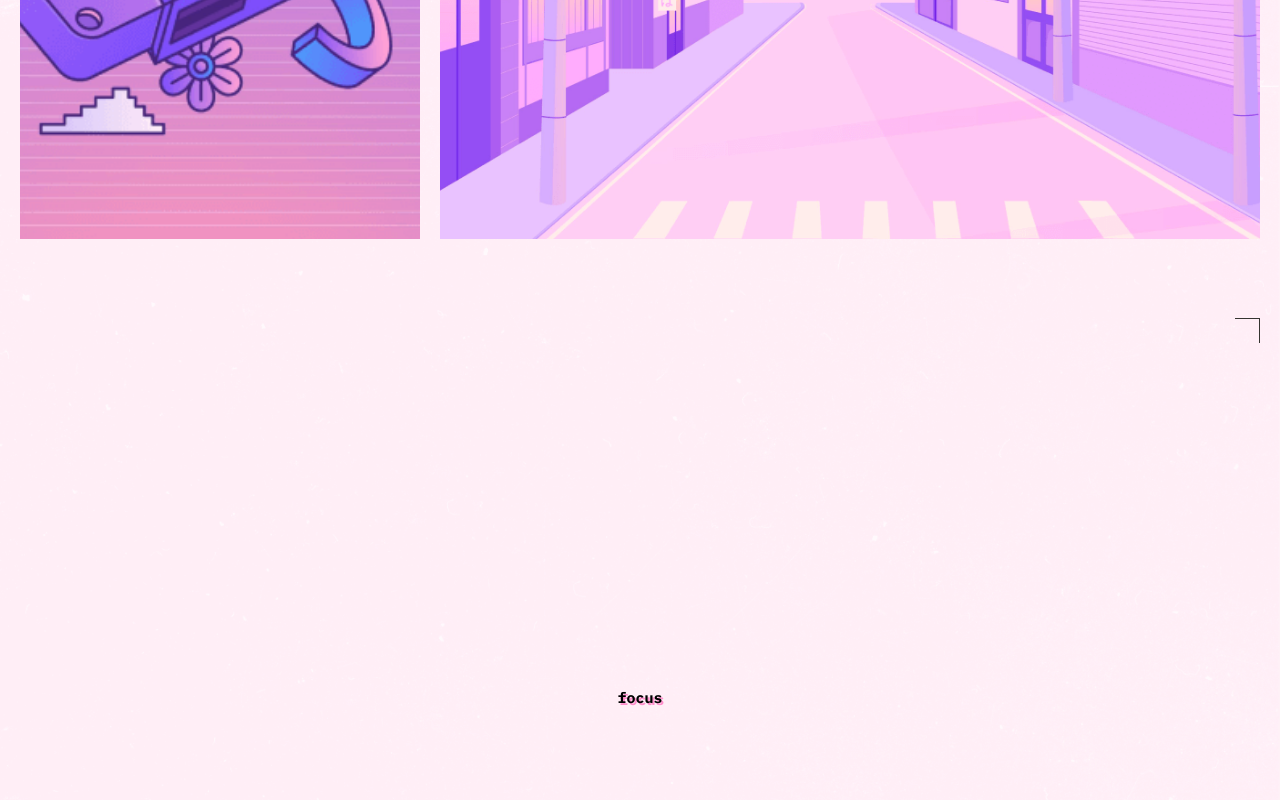
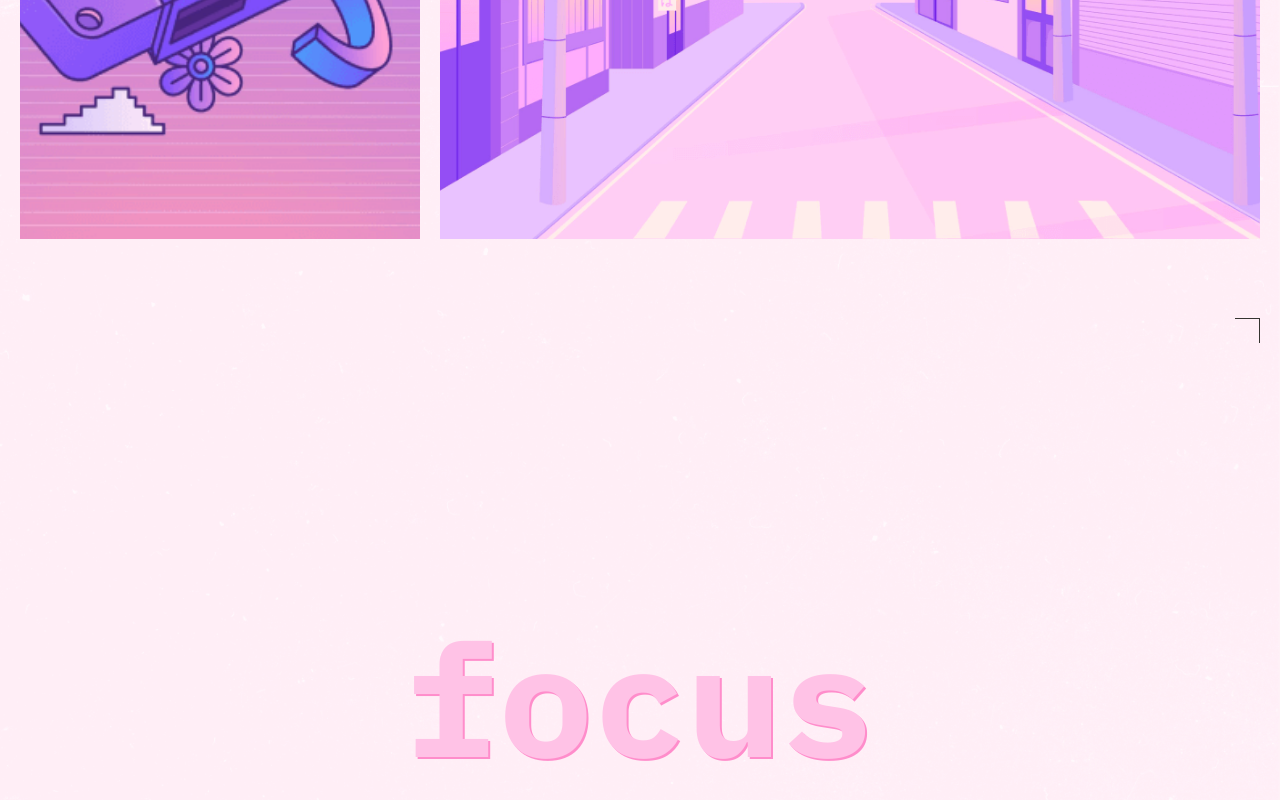
Before and after one commit to Whiteescanor/slozhno-sosredotochitsya-fd, a plain HTML site: page index.html in a window 1280 px wide. Shown: the part 3913-4713 px from the top of the page. Drawn offline with Linux system fonts and the light colour scheme.

Commit message:
third commit corrected

```diff
--- a/index.html
+++ b/index.html
@@ -203,7 +203,7 @@
     </section>
   </main>
   <footer class="footer decorated-zone">
-    <h5 class="title shadow">focus</h5>
+    <h5 class="header-title shadow">focus</h5>
   </footer>
 </body>
 
```
